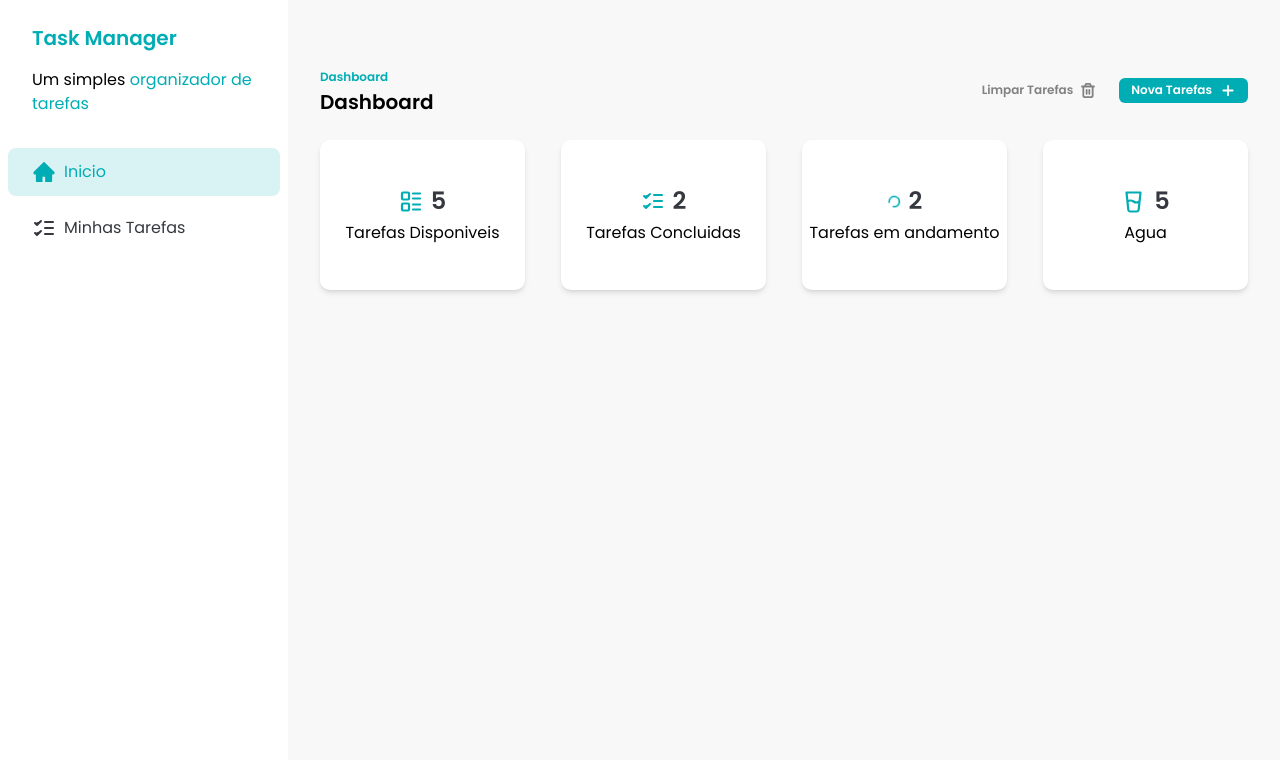
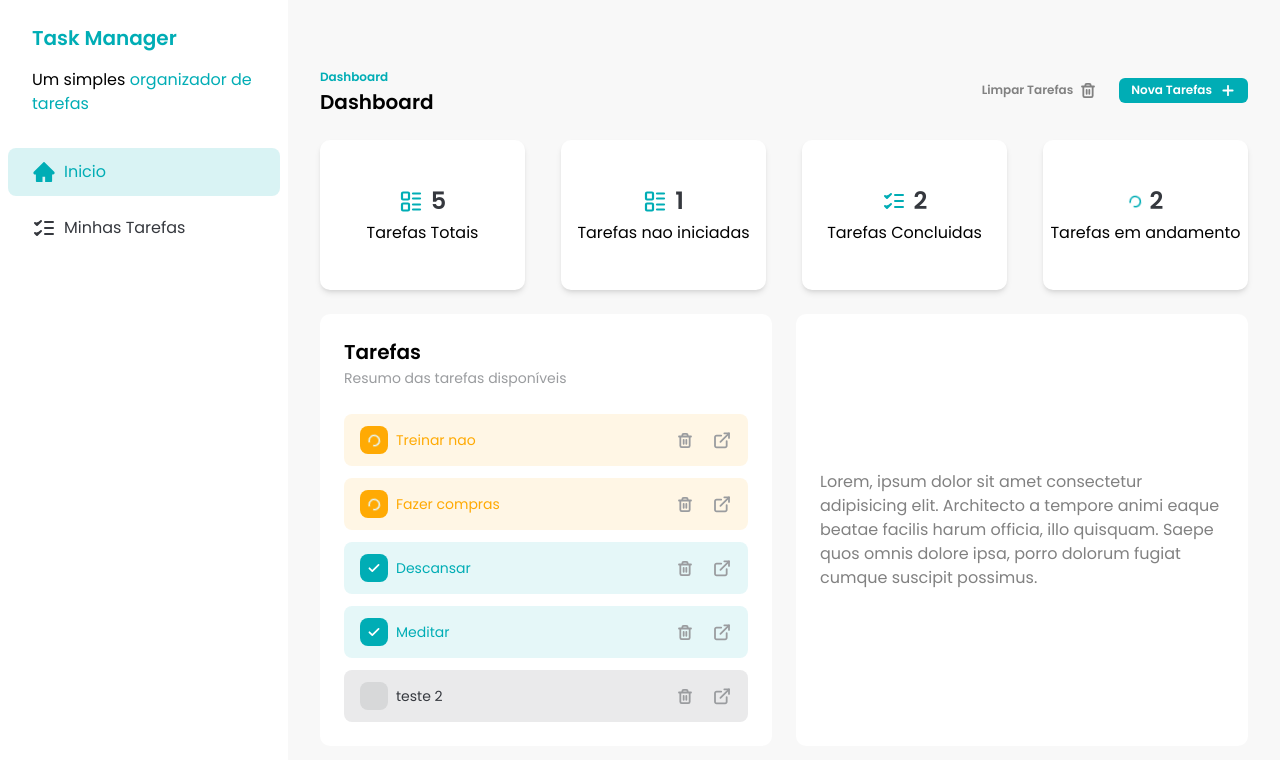
Before and after one commit to Maiiaa30/Task-Manager-V2, a React (Vite) app: page / in a window 1280 px wide. Shown: the top 760 px of the page. Built offline with nearby package versions, Linux system fonts and the light colour scheme; data requests are answered from the project's data file.

Commit message:
Dashboard done atm

```diff
--- /dev/null
+++ b/src/components/DashboardCards.jsx
@@ -0,0 +1,47 @@
+import {
+  GlassWaterIcon,
+  LoaderIcon,
+  Tasks2Icon,
+  TasksIcon,
+} from "../assets/icons";
+import { useGetTasks } from "../hooks/data/use-get-tasks";
+import DashboardCard from "./DashboardCard";
+
+const DashboardCards = () => {
+  const { data: tasks } = useGetTasks();
+
+  const notStartedTasks = tasks?.filter(
+    (task) => task.status === "not_started",
+  ).length;
+  const inProgressTasks = tasks?.filter(
+    (task) => task.status === "in_progress",
+  ).length;
+  const doneTasks = tasks?.filter((task) => task.status === "done").length;
+
+  return (
+    <div className="grid grid-cols-4 gap-9">
+      <DashboardCard
+        icon={<Tasks2Icon />}
+        mainText={tasks?.length}
+        secondaryText="Tarefas Totais"
+      />
+      <DashboardCard
+        icon={<Tasks2Icon />}
+        mainText={notStartedTasks}
+        secondaryText="Tarefas nao iniciadas"
+      />
+      <DashboardCard
+        icon={<TasksIcon />}
+        mainText={doneTasks}
+        secondaryText="Tarefas Concluidas"
+      />
+      <DashboardCard
+        icon={<LoaderIcon className="animate-spin" />}
+        mainText={inProgressTasks}
+        secondaryText="Tarefas em andamento"
+      />
+    </div>
+  );
+};
+
+export default DashboardCards;
--- a/src/pages/Home.jsx
+++ b/src/pages/Home.jsx
@@ -1,49 +1,41 @@
-import {
-  GlassWaterIcon,
-  LoaderIcon,
-  Tasks2Icon,
-  TasksIcon,
-} from "../assets/icons";
-import DashboardCard from "../components/DashboardCard";
+import DashboardCards from "../components/DashboardCards";
 import Header from "../components/Header";
 import SideBar from "../components/SideBar";
+import TaskItem from "../components/TaskItem";
 import { useGetTasks } from "../hooks/data/use-get-tasks";
 
 const HomePage = () => {
   const { data: tasks } = useGetTasks();
-
-  const inProgressTasks = tasks?.filter(
-    (task) => task.status === "in_progress",
-  ).length;
-  const doneTasks = tasks?.filter((task) => task.status === "done").length;
 
   return (
     <div className="flex">
       <SideBar />
       <div className="w-full space-y-6 px-8 py-16">
         <Header title="Dashboard" subtitle="Dashboard" />
+        <DashboardCards />
+        <div className="grid grid-cols-2 gap-6">
+          <div className="space-y-6 rounded-[10px] bg-white p-6">
+            <div>
+              <h3 className="text-xl font-semibold">Tarefas</h3>
+              <span className="text-brand-text-gray text-sm">
+                Resumo das tarefas disponíveis
+              </span>
+            </div>
 
-        <div className="grid grid-cols-4 gap-9">
-          <DashboardCard
-            icon={<Tasks2Icon />}
-            mainText={tasks?.length}
-            secondaryText="Tarefas Disponiveis"
-          />
-          <DashboardCard
-            icon={<TasksIcon />}
-            mainText={doneTasks}
-            secondaryText="Tarefas Concluidas"
-          />
-          <DashboardCard
-            icon={<LoaderIcon className="animate-spin" />}
-            mainText={inProgressTasks}
-            secondaryText="Tarefas em andamento"
-          />
-          <DashboardCard
-            icon={<GlassWaterIcon />}
-            mainText="5"
-            secondaryText="Agua"
-          />
+            <div className="space-y-3">
+              {tasks?.map((task) => (
+                <TaskItem key={task.id} task={task} />
+              ))}
+            </div>
+          </div>
+          <div className="flex items-center justify-center space-y-6 rounded-[10px] bg-white p-6">
+            <p className="text-brand-dark-gray">
+              Lorem, ipsum dolor sit amet consectetur adipisicing elit.
+              Architecto a tempore animi eaque beatae facilis harum officia,
+              illo quisquam. Saepe quos omnis dolore ipsa, porro dolorum fugiat
+              cumque suscipit possimus.
+            </p>
+          </div>
         </div>
       </div>
     </div>
```
